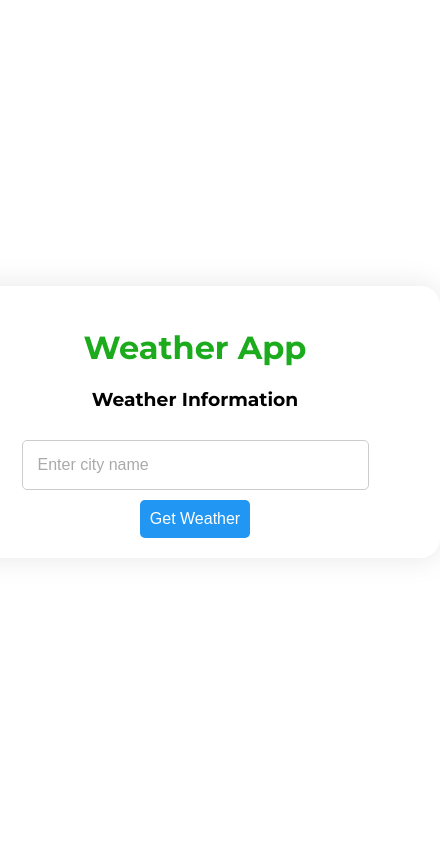
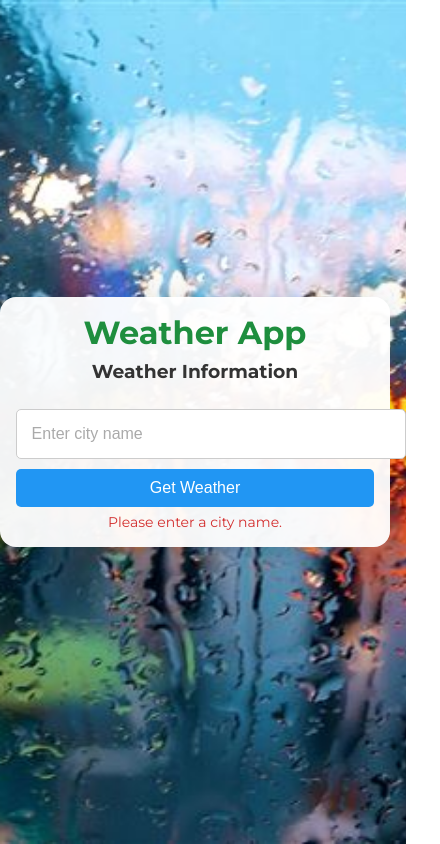
Before and after one commit to Janith33/Weather-App, a plain HTML site: page index.html in a window 390 px wide. Both pictures are taken after a click on the button "Get Weather". Shown: the whole page, 440 px wide, since content can reach past the window. Drawn offline with nearby package versions, Linux system fonts and the light colour scheme; no server answers.

Commit message:
change the background

```diff
--- a/app.js
+++ b/app.js
@@ -5,21 +5,43 @@ const apiKey =
 
 $(document).ready(function () {
 	weatherFn('Pune');
+	$('#city-input').on('keydown', function (e) {
+		if (e.key === 'Enter') {
+			$('#city-input-btn').click();
+		}
+	});
+	$('#city-input-btn').on('click', function () {
+		const val = $('#city-input').val();
+		weatherFn(val);
+	});
 });
 
 async function weatherFn(cName) {
-	const temp =
-		`${url}?q=${cName}&appid=${apiKey}&units=metric`;
+	const name = (cName || '').toString().trim();
+	$('#error').text('');
+	if (!name) {
+		$('#weather-info').hide();
+		$('#error').text('Please enter a city name.');
+		return;
+	}
+	const btn = $('#city-input-btn');
+	const prevText = btn.text();
+	btn.prop('disabled', true).text('Loading...');
+	const temp = `${url}?q=${encodeURIComponent(name)}&appid=${apiKey}&units=metric`;
 	try {
 		const res = await fetch(temp);
 		const data = await res.json();
 		if (res.ok) {
 			weatherShowFn(data);
 		} else {
-			alert('City not found. Please try again.');
+			$('#weather-info').hide();
+			$('#error').text('City not found. Please try again.');
 		}
 	} catch (error) {
-		console.error('Error fetching weather data:', error);
+		$('#weather-info').hide();
+		$('#error').text('Unable to fetch weather. Check your connection and try again.');
+	} finally {
+		btn.prop('disabled', false).text(prevText);
 	}
 }
 
@@ -33,8 +55,8 @@ function weatherShowFn(data) {
 		text(data.weather[0].description);
 	$('#wind-speed').
 		html(`Wind Speed: ${data.wind.speed} m/s`);
+	const icon = (data.weather && data.weather[0] && data.weather[0].icon) ? data.weather[0].icon : '01d';
 	$('#weather-icon').
-		attr('src',
-			`...`);
+		attr('src', `https://openweathermap.org/img/wn/${icon}@2x.png`);
 	$('#weather-info').fadeIn();
 }
--- a/index.html
+++ b/index.html
@@ -1,6 +1,7 @@
 <!DOCTYPE html>
 
 <head>
+	<meta name="viewport" content="width=device-width, initial-scale=1">
 	<link rel="stylesheet" href="style.css">
 	<link rel="stylesheet" href=
 "https://cdnjs.cloudflare.com/ajax/libs/animate.css/4.1.1/animate.min.css">
@@ -14,7 +15,7 @@
 <body>
 	<div class="container">
 		<div class="weather-card">
-			<h1 style="color: rgb(28, 171, 28);">
+			<h1>
 				Weather App
 			</h1>
 			<h3>
@@ -22,15 +23,15 @@
 			</h3>
 			<input type="text" id="city-input"
 				placeholder="Enter city name">
-			<button id="city-input-btn"
-					onclick="weatherFn($('#city-input').val())">
+			<button id="city-input-btn">
 					Get Weather
 			</button>
+			<p id="error" role="alert" aria-live="assertive"></p>
 			<div id="weather-info"
-				class="animate__animated animate__fadeIn">
+				class="animate__animated animate__fadeIn" role="region" aria-live="polite">
 				<h3 id="city-name"></h3>
 				<p id="date"></p>
-				<img id="weather-icon" src="C:\Users\Acer\OneDrive\Desktop\images1.png" alt="Weather Icon">
+				<img id="weather-icon" src="https://openweathermap.org/img/wn/01d@2x.png" alt="Weather Icon">
 				<p id="temperature"></p>
 				<p id="description"></p>
 				<p id="wind-speed"></p>
--- a/style.css
+++ b/style.css
@@ -5,8 +5,9 @@ body {
     justify-content: center;
     align-items: center;
     height: 100vh;
-    background-image: url('C:\Users\Acer\OneDrive\Desktop\Weather.jpg');
-    /*background: linear-gradient(to right, #4CAF50, #2196F3);*/
+    background-image: url(RainyWeather.jpg);
+    background-size: cover;
+    background-position: center;
 }
 
 .container {
@@ -58,6 +59,11 @@ body {
     background-color: #1565C0;
 }
 
+#city-input-btn:disabled {
+    background-color: #90CAF9;
+    cursor: not-allowed;
+}
+
 #weather-info {
     display: none;
 }
@@ -87,3 +93,34 @@ body {
     font-size: 14px;
     color: rgb(255, 0, 0);
 }
+
+h1 {
+    margin: 0 0 8px 0;
+    color: #1e8e3e;
+}
+
+h3 {
+    margin: 4px 0 16px 0;
+    color: #333;
+}
+
+#error {
+    margin: 6px 0 0 0;
+    color: #d32f2f;
+    font-size: 14px;
+    min-height: 18px;
+}
+
+@media (max-width: 520px) {
+    .weather-card {
+        width: 92vw;
+        padding: 16px;
+        border-radius: 16px;
+    }
+    #city-input {
+        width: 100%;
+    }
+    #city-input-btn {
+        width: 100%;
+    }
+}
```
Also changed, not shown: 360_F_724001193_eKGDuOZwvJoLt2zYHQQuFyyf2kQh7qEP.jpg (added), RainyWeather.jpg (added).
